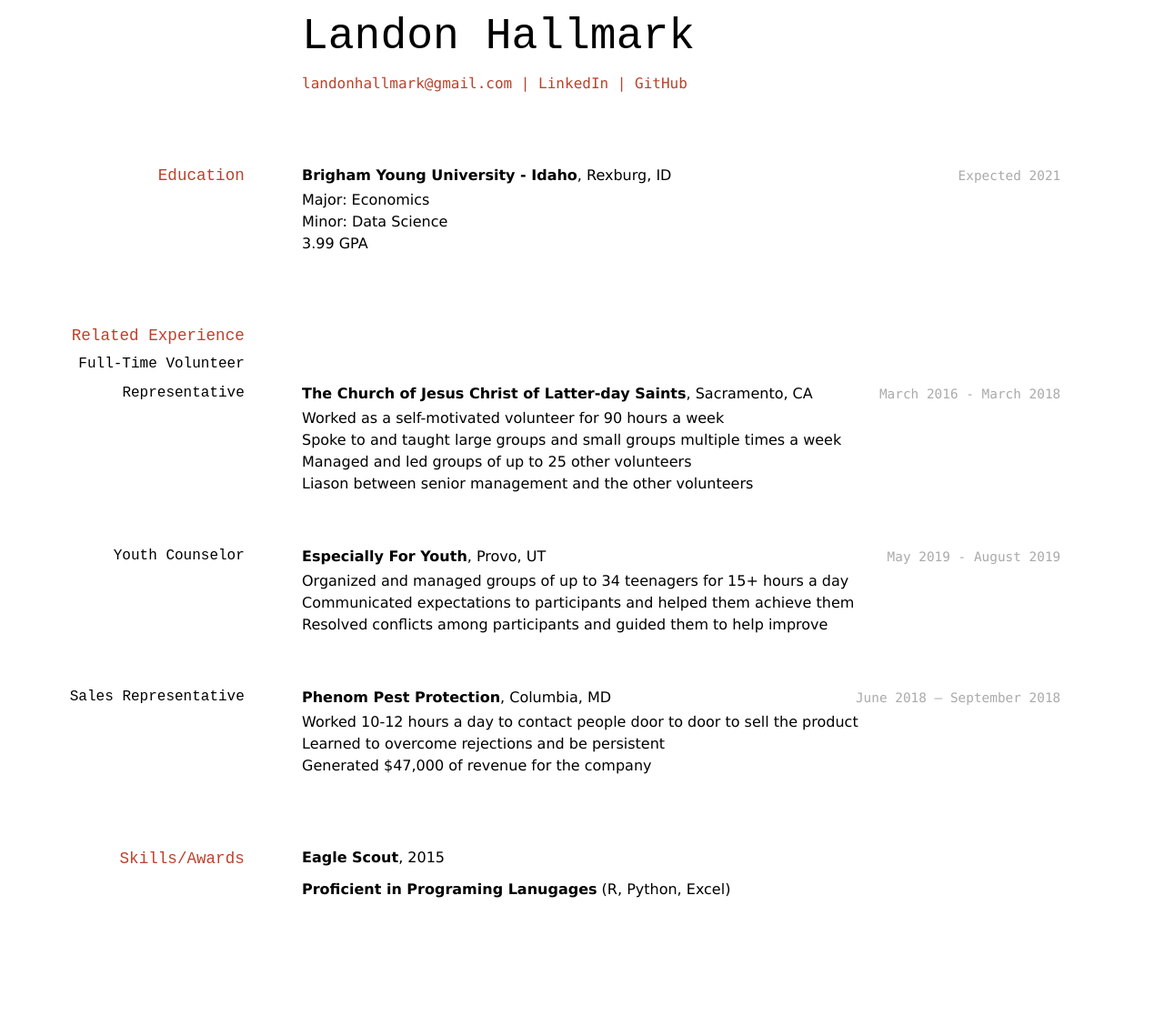
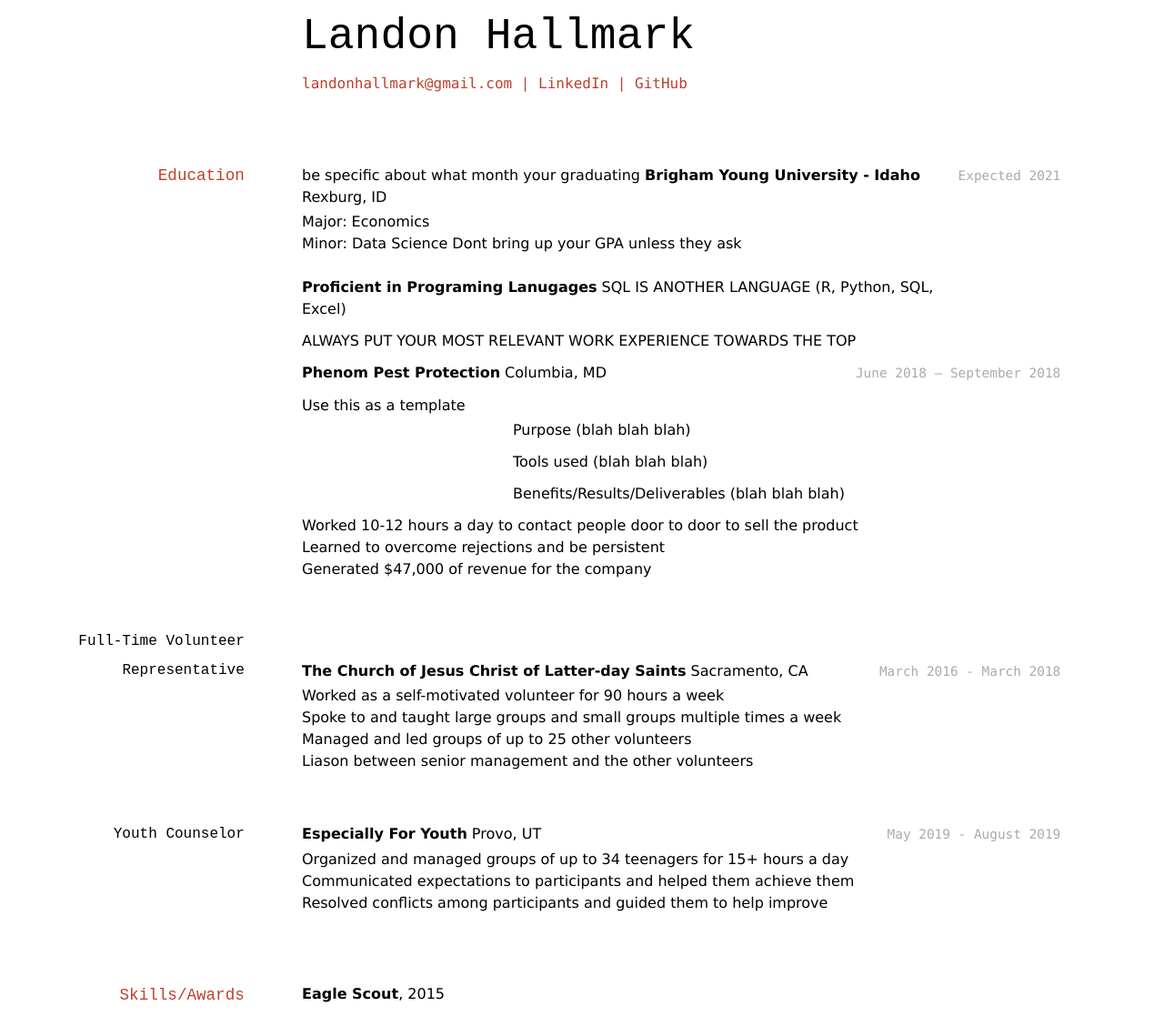
Before and after one commit to landonhallmark/hallmark_resume, a Jekyll site: the page built from docs/index.md, in a window 1280 px wide. Shown: the whole page at 91% size. Built offline with Jekyll 4.4.1, drawn with Linux system fonts in a browser that asks for light colours; before the commit the page ends 1002 px from its top, so only the background shows below that.

Commit message:
lets see if this works

```diff
--- a/docs/index.md
+++ b/docs/index.md
@@ -15,19 +15,42 @@ title: Landon Hallmark's Resume
 
 ## Education
 
+be specific about what month your graduating
 `Expected 2021`
-__Brigham Young University - Idaho__, Rexburg, ID
+__Brigham Young University - Idaho__
+ Rexburg, ID
 
 - Major: Economics
 - Minor: Data Science
-- 3.99  GPA
+Dont bring up your GPA unless they ask
 
+__Proficient in Programing Lanugages__
+SQL IS ANOTHER LANGUAGE
+(R, Python, SQL, Excel)
 
-## Related Experience
+ALWAYS PUT YOUR MOST RELEVANT WORK EXPERIENCE TOWARDS THE TOP
+
+`June 2018 – September 2018`
+__Phenom Pest Protection__
+Columbia, MD
+
+Use this as a template
+
+- Purpose (blah blah blah)
+
+- Tools used (blah blah blah)
+
+- Benefits/Results/Deliverables (blah blah blah)
+
+- Worked 10-12 hours a day to contact people door to door to sell the product
+- Learned to overcome rejections and be persistent
+- Generated $47,000 of revenue for the company
 
 ### Full-Time Volunteer Representative
+
 `March 2016 - March 2018`
-__The Church of Jesus Christ of Latter-day Saints__, Sacramento, CA
+__The Church of Jesus Christ of Latter-day Saints__
+ Sacramento, CA
 
 - Worked as a self-motivated volunteer for 90 hours a week
 - Spoke to and taught large groups and small groups multiple times a week
@@ -37,28 +60,21 @@ __The Church of Jesus Christ of Latter-day Saints__, Sacramento, CA
 ### Youth Counselor
 
 `May 2019 - August 2019`
-__Especially For Youth__, Provo, UT
+__Especially For Youth__
+Provo, UT
 
 - Organized and managed groups of up to 34 teenagers for 15+ hours a day
 - Communicated expectations to participants and helped them achieve them
 - Resolved conflicts among participants and guided them to help improve
 
-### Sales Representative
 
-`June 2018 – September 2018`
-__Phenom Pest Protection__, Columbia, MD
-
-- Worked 10-12 hours a day to contact people door to door to sell the product
-- Learned to overcome rejections and be persistent
-- Generated $47,000 of revenue for the company
 
 
 ## Skills/Awards
 
 __Eagle Scout__, 2015
 
-__Proficient in Programing Lanugages__
-(R, Python, Excel)
+
 
 
 
```
